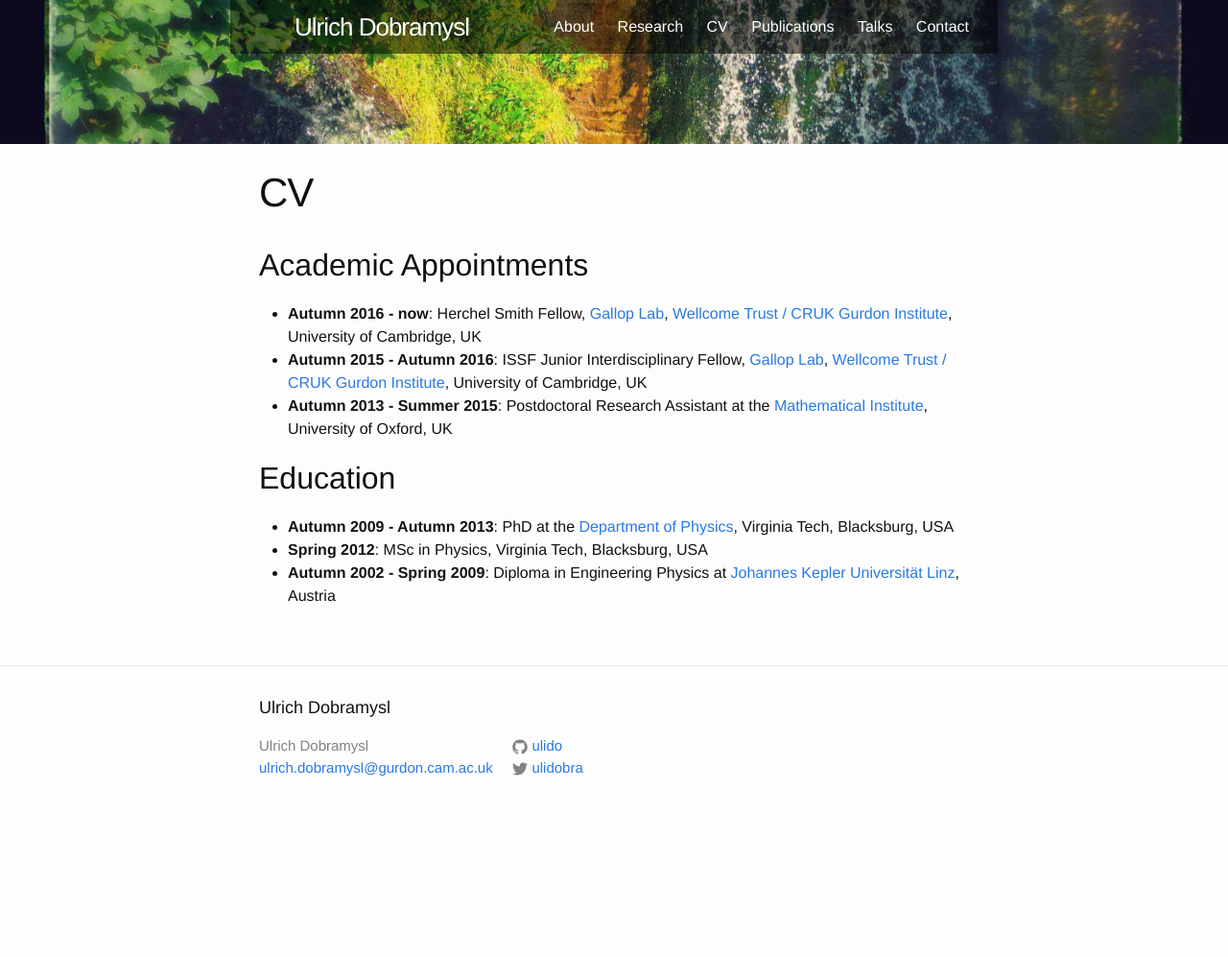
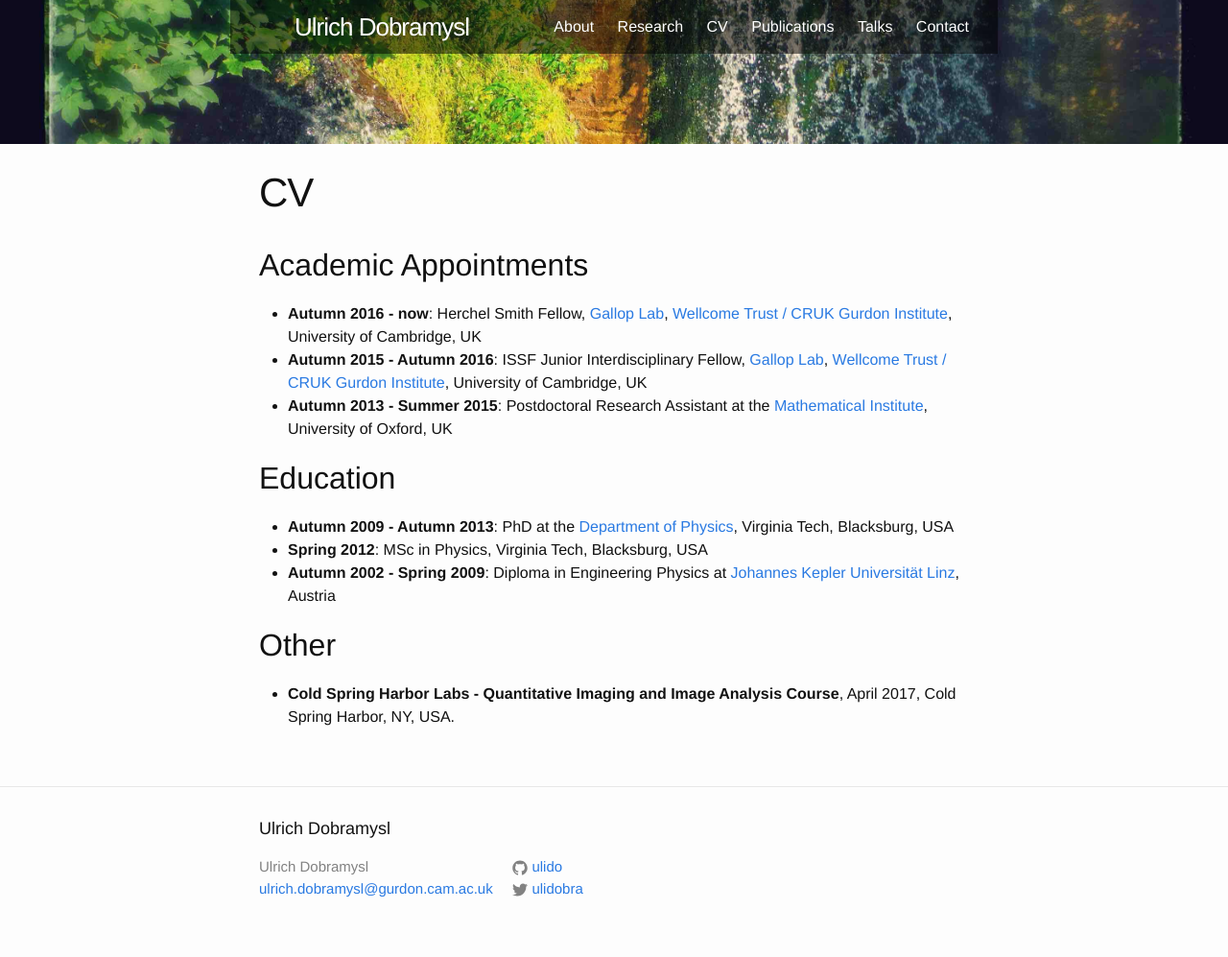
Before and after one commit to ulido/ulido.github.io, a Jekyll site: the page built from 02-cv.md, in a window 1280 px wide. Shown: the whole page at 96% size. Built offline with Jekyll 4.4.1, drawn with Linux system fonts in a browser that asks for light colours; before the commit the page ends 900 px from its top, so only the background shows below that.

Commit message:
CSHL course

```diff
--- a/02-cv.md
+++ b/02-cv.md
@@ -13,3 +13,6 @@ permalink: /cv/
 * **Autumn 2009 - Autumn 2013**: PhD at the [Department of Physics](http://www.phys.vt.edu/), Virginia Tech, Blacksburg, USA
 * **Spring 2012**: MSc in Physics, Virginia Tech, Blacksburg, USA
 * **Autumn 2002 - Spring 2009**: Diploma in Engineering Physics at [Johannes Kepler Universit&auml;t Linz](http://www.jku.at/), Austria
+
+## Other
+* **Cold Spring Harbor Labs - Quantitative Imaging and Image Analysis Course**, April 2017, Cold Spring Harbor, NY, USA.
```
